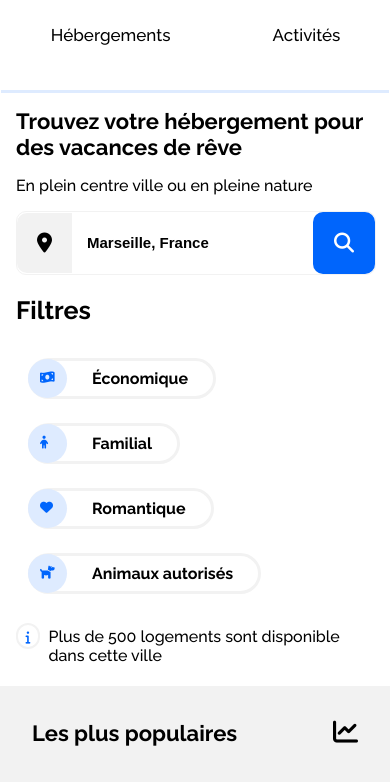
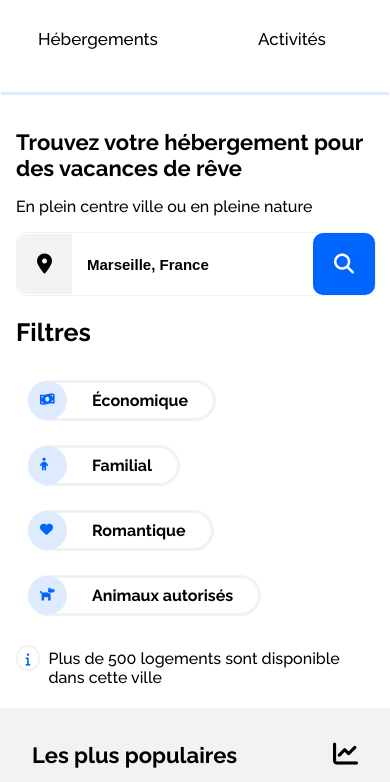
Before and after one commit to Elisacommunal/ElisaCommunal_2_07012021, a plain HTML site: page index.html in a window 390 px wide. Shown: the part 62-844 px from the top of the page. Drawn offline with Linux system fonts and the light colour scheme.

Commit message:
retravail responsive

```diff
--- a/activite.css
+++ b/activite.css
@@ -142,7 +142,7 @@
         width: 100%;
     }
     .boite-act1{
-        width: fit-content;
+        width: 95%;
     }
     .boite-act2, .boite-act3, .boite-act4, .boite-act5{
         margin: 1em;
--- a/header.css
+++ b/header.css
@@ -135,7 +135,7 @@
         position: relative;
         display: block;
         margin: 0 -15px ;
-        border-bottom: solid #DEEBFF 3px;
+
     }
     .form{
         width: 100% !important;
@@ -155,29 +155,57 @@
         padding-right: 0px;
     }
     ul{
-        padding: 0.7em 0 0.7em ;
+        padding: 0.7em 0em 0em 0em ;
         font-size: 20px;
-        margin: 3em -1em 1em 0em;
+        margin: 3em 0em 1em 0em;
+        width: 100%;
+        border-bottom: solid #DEEBFF 3px;
     }
     nav{
         justify-content: center;
         padding: 0em;
-        width: 90%;
+        width: 100%;
+    }
+    li{
+        width: 50%;
+        text-align: center;
+        margin: 0%;
+        font-size: 17px;
+        padding: 1em 0 2.5em 0;
+    }
+    li:hover{
+        border-bottom: solid #0065FC 3px;
+        color: #0065FC;
+        font-size: 17px;
+        padding: 1em 0 2em 0;
+    }
+    .alignement{
+        padding: 0%;
     }
     .navig{
         border-top: none;
-        font-size: 17px;
-        position: relative;
-        padding: 1em 3em;
     }
     .navig:hover{
-        border-bottom: solid #0065FC 3px;
         border-top: none;
+    }
+
+    /*
+    ul{
+        display: flex;
+        list-style-type: none;
+    }
+    .navig{
+        text-decoration: none;
+        color: black;
+        padding: 1em;
+    }
+    .navig:hover{
+        border-top: solid #0065FC 3px;
         color: #0065FC;
-        font-size: 17px;
-        position: relative;
-        padding: 1em 3em 2.6em;
+        padding: 1em;
+        padding-top: 1.5em;
     }
+    */
     button{
         border-radius: 10px ;
     }
--- a/hebergement.css
+++ b/hebergement.css
@@ -56,7 +56,7 @@
         margin: 0px !important;
     }
     .boite{
-
+        width: fit-content !important;
         margin-left: 1em;
     }
     .boite-heberg{
@@ -89,7 +89,7 @@
        width: 100%;
    }
    .boite{
-       width: fit-content;
+       width: 85%;
        margin: 1em;
    }
    .lien-afficher{
```
